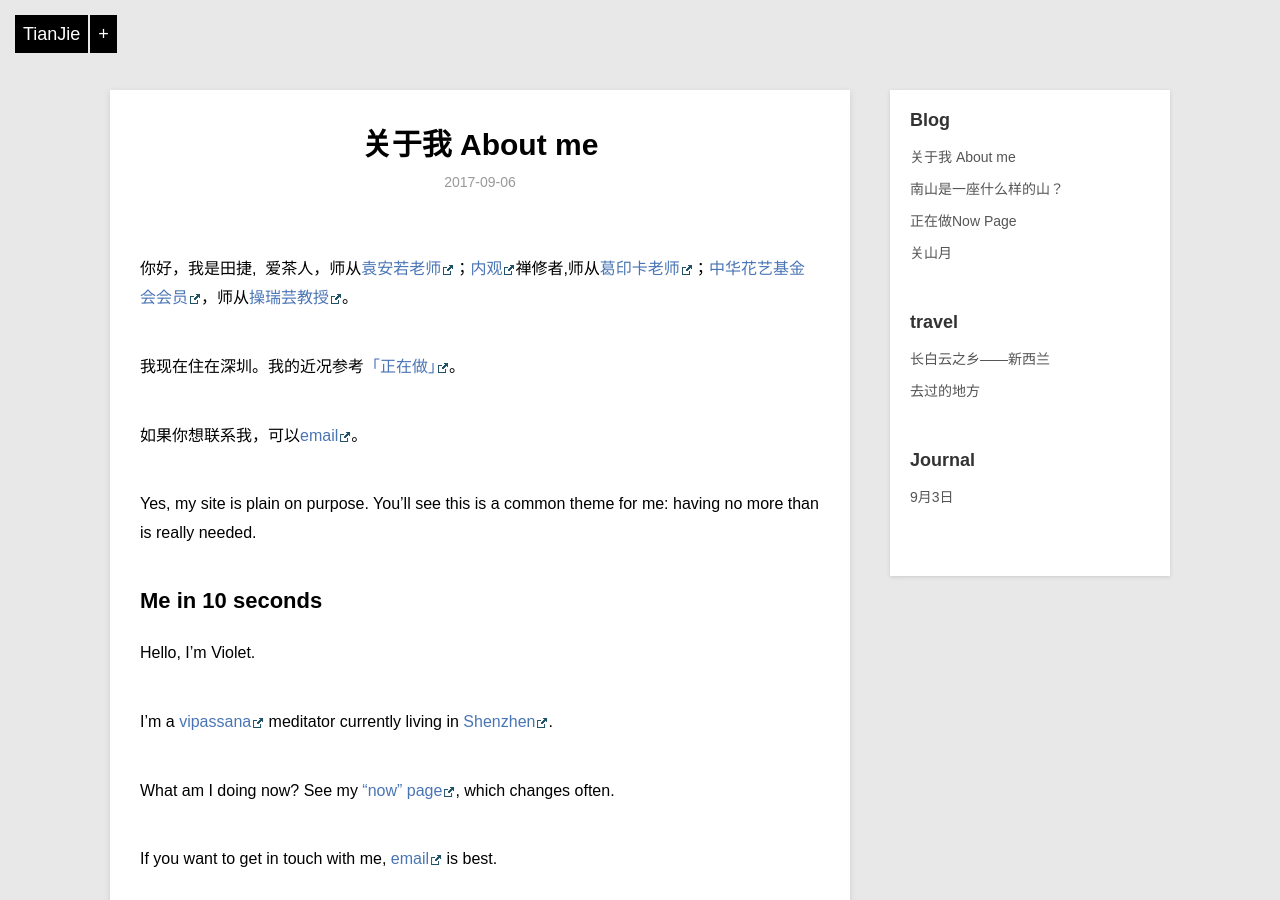
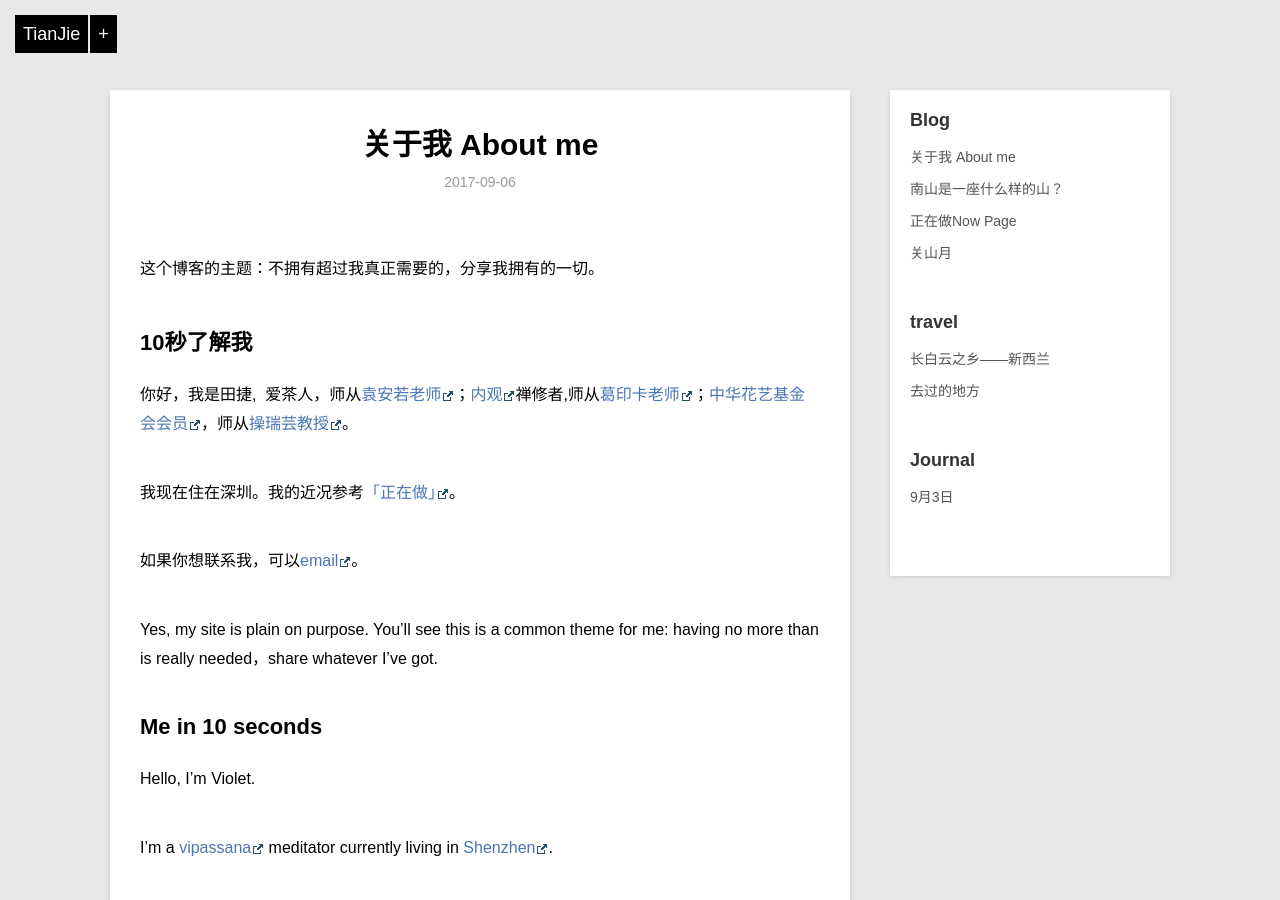
Before and after one commit to violettianjie/violettianjie.github.io, a Jekyll site: the page built from _posts/blog/2017-09-06-aboutme.md, in a window 1280 px wide and 900 px high. Built offline with Jekyll 4.4.1, drawn with Linux system fonts in a browser that asks for light colours.

Commit message:
Update 2017-09-06-aboutme.md

```diff
--- a/_posts/blog/2017-09-06-aboutme.md
+++ b/_posts/blog/2017-09-06-aboutme.md
@@ -4,6 +4,9 @@ title: "关于我 About me "
 description: "关于我"
 category: blog
 ---
+这个博客的主题：不拥有超过我真正需要的，分享我拥有的一切。
+
+## 10秒了解我
 
 你好，我是田捷,  爱茶人，师从[袁安若老师](http://blog.sina.com.cn/chasutra )；[内观](https://www.dhamma.org/en/index)禅修者,师从[葛印卡老师](https://en.wikipedia.org/wiki/S._N._Goenka)；[中华花艺基金会会员](http://www.florist.org.tw)，师从[操瑞芸教授](http://blog.sina.com.cn/caoruiyunchengdu)。
 
@@ -12,7 +15,7 @@ category: blog
 如果你想联系我，可以[email](violettianjie@qq.com)。
 
 
-Yes, my site is plain on purpose. You’ll see this is a common theme for me: having no more than is really needed.
+Yes, my site is plain on purpose. You’ll see this is a common theme for me: having no more than is really needed，share whatever I’ve got.
 
 ## Me in 10 seconds
 
```
